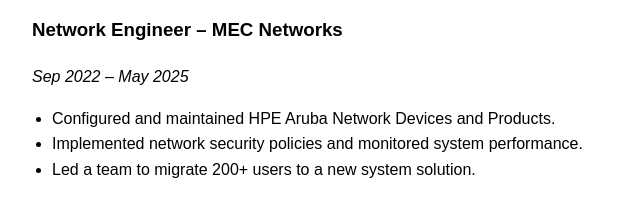
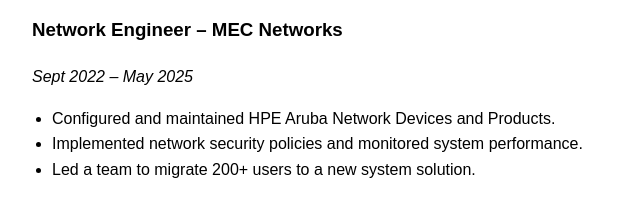
Before and after one commit to Itsry18/Resume, a plain HTML site: page index.html in a window 1280 px wide. Shown: the part 354-554 px from the top of the page, 8-648 px from the left. Drawn offline with Linux system fonts and the light colour scheme.

Commit message:
1st_edit

```diff
--- a/index.html
+++ b/index.html
@@ -42,7 +42,7 @@
         <h2>Experience</h2>
         <h3>Network Engineer – MEC Networks
         </h3>
-        <p><em>Sep 2022 – May 2025</em></p>
+        <p><em>Sept 2022 – May 2025</em></p>
         <ul>
             <li>Configured and maintained HPE Aruba Network Devices and Products.</li>
             <li>Implemented network security policies and monitored system performance.</li>
```
